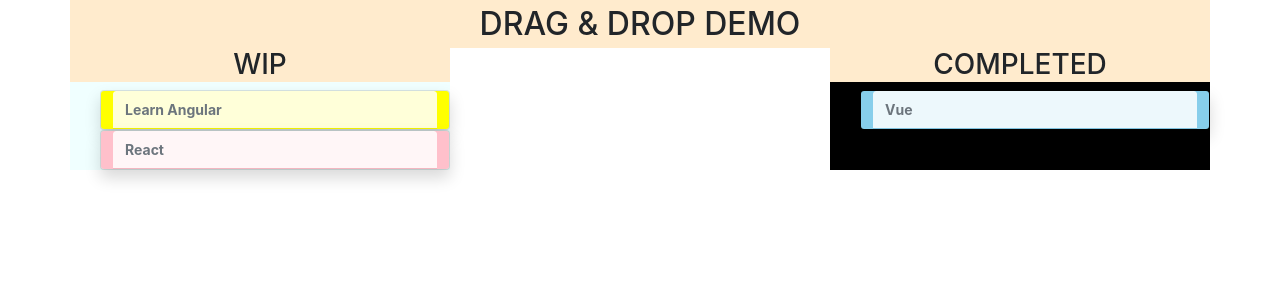
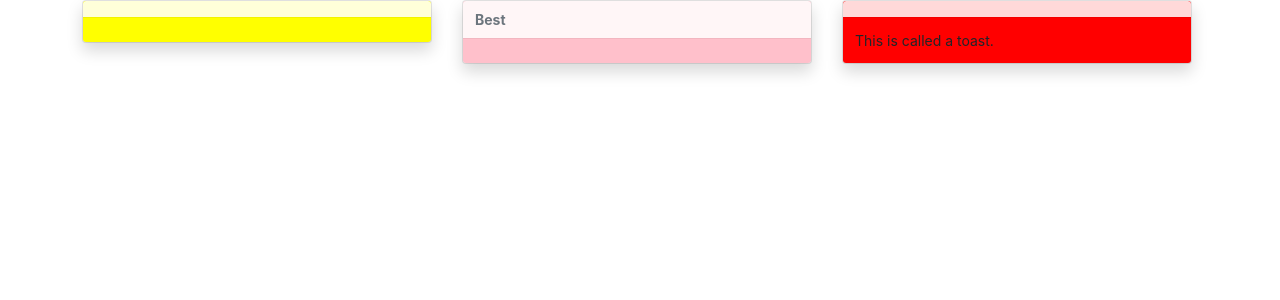
Before and after one commit to Allan-Fry/Customizable_Interface_Demi, a React (Create React App) app in the folder app_drag_drop_demo/: page / in a window 1280 px wide. Shown: the top 300 px of the page. Built offline with nearby package versions, Linux system fonts and the light colour scheme.

Commit message:
Created A three column layout with toasts

```diff
--- a/app_drag_drop_demo/src/components/AppDragDropDemo/AppDragDropDemo.jsx
+++ b/app_drag_drop_demo/src/components/AppDragDropDemo/AppDragDropDemo.jsx
@@ -2,8 +2,7 @@
 import {Toast, ToastHeader, Container, Row, Col} from 'reactstrap';
 import './AppDragDropDemo.css';
 
-export default class AppDragDropDemo extends Component
-{
+export default class AppDragDropDemo extends Component{
     state =
     {
         tasks: [
--- /dev/null
+++ b/app_drag_drop_demo/src/components/CustomToast/CustomToast.jsx
@@ -0,0 +1,125 @@
+import React, { Component } from 'react';
+import { Toast, ToastHeader, ToastBody, Container, Row, Col } from 'reactstrap';
+import './CustomToast';
+
+
+
+export default class CustomToast extends Component{
+
+
+    state = {
+
+            toasts: [
+                {
+                    toastID: "1",
+                    bgcolor: "yellow",
+                    column: "col1",
+                    header: "",
+                    body: ""
+                },
+                {
+                    toastID: "2",
+                    bgcolor: "pink",
+                    column: "col2",
+                    header: "Best",
+                    body: ""
+                },
+                {
+                    toastID: "3",
+                    bgcolor: "red",
+                    column: "col3",
+                    header: "",
+                    body: "This is called a toast."
+                }
+            ]
+    }
+
+    onDragOver = (ev) => {
+        ev.preventDefault();
+    }
+    onDragStart = (ev, id) => {
+        console.log('dragstart:',id);
+        ev.dataTransfer.setData("id", id);
+    }
+    onDrop = (ev, col) => {
+        let id = ev.dataTransfer.getData("id");
+
+        let toasts = this.state.toasts.filter((toast) => {
+            if (toast.toastID === id) {
+                toast.column = col;
+            }
+            return toast;
+        });
+
+        this.setState({
+            ...this.state,
+            toasts
+        });
+    }
+
+
+
+
+            render (){
+
+                var toasts ={
+                    col1:[],
+                    col2:[],
+                    col3:[]
+                }
+
+
+            this.state.toasts.forEach((t) => {
+                toasts[t.column].push(
+                    <Toast
+                    key={t.toastID}
+                    onDragStart = {(e) => this.onDragStart(e, t.toastID)}
+                    draggable
+                    style={{backgroundColor: t.bgcolor}}
+                    >
+                        <ToastHeader
+
+                        >
+                            {t.header}
+                        </ToastHeader>
+                        <ToastBody
+
+                        >
+                            {t.body}
+                        </ToastBody>
+                    </Toast>
+
+
+                )
+
+
+            });
+
+
+
+            return(
+                <Container>
+                    <Row>
+                        <Col
+                        onDragOver={(e)=>this.onDragOver(e)}
+                        onDrop={(e)=>{this.onDrop(e, "col1")}}
+                        >
+                            {toasts.col1}
+                        </Col>
+                        <Col
+                        onDragOver={(e)=>this.onDragOver(e)}
+                        onDrop={(e)=>{this.onDrop(e, "col2")}}
+                        >
+                            {toasts.col2}
+                        </Col>
+                        <Col
+                        onDragOver={(e)=>this.onDragOver(e)}
+                        onDrop={(e)=>{this.onDrop(e, "col3")}}
+                        >
+                            {toasts.col3}
+                        </Col>
+                    </Row>
+                </Container>
+            );
+            }
+    }
--- a/app_drag_drop_demo/src/index.js
+++ b/app_drag_drop_demo/src/index.js
@@ -2,14 +2,15 @@
 import ReactDOM from 'react-dom';
 import 'bootstrap/dist/css/bootstrap.min.css';
 import './index.css';
-import AppDragDropDemo from './components/AppDragDropDemo/AppDragDropDemo';
+//import AppDragDropDemo from './components/AppDragDropDemo/AppDragDropDemo';
+import CustomToast from './components/CustomToast/CustomToast';
 import reportWebVitals from './reportWebVitals';
 
 
 
 ReactDOM.render
 (
-  <AppDragDropDemo />,
+  <CustomToast />,
    document.getElementById
    (
      "root"
```
Also changed, not shown: app_drag_drop_demo/src/components/CustomToast/CustomToast.css (added).
